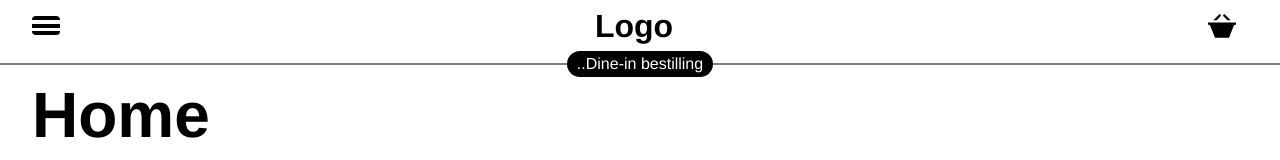
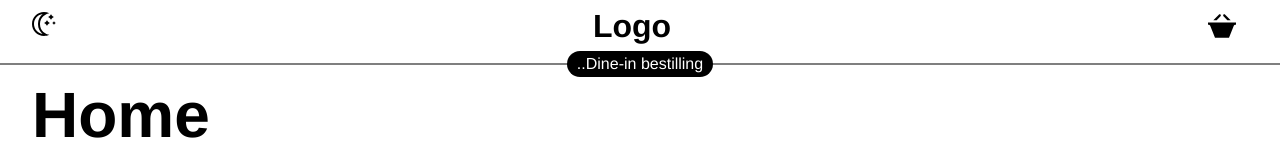
Before and after one commit to rasmusleth/odin-react-shopping-cart, a React (Vite) app: page / in a window 1280 px wide. Shown: the top 160 px of the page. Built offline with nearby package versions, Linux system fonts and the light colour scheme.

Commit message:
Revert "Revert back to state before dark-mode changes"
This reverts commit 97ddb5c6893f513dafd41fc1fe2e1e10b1bd83a9.

```diff
--- a/src/App.jsx
+++ b/src/App.jsx
@@ -11,6 +11,16 @@ function App() {
   const [cartLength, setCartLength] = useState(0);
   const [modalIsOpen, setModalIsOpen] = useState(false);
   const [selectedItem, setSelectedItem] = useState(null);
+
+  const [darkMode, setDarkMode] = useState(false);
+
+  useEffect(() => {
+    document.documentElement.style.colorScheme = darkMode ? "dark" : "light";
+  }, [darkMode]);
+
+  const toggleDarkMode = () => {
+    setDarkMode(!darkMode);
+  };
 
   const isMenu = useMatch("/menu");
   const isCart = useMatch("/cart");
@@ -36,11 +46,13 @@ function App() {
     handleBodyOnModalOpen(modalIsOpen);
   }, [modalIsOpen]);
 
-  console.log("Selected item: ", selectedItem);
-
   return (
     <>
-      <Navigation cartLength={cartLength} />
+      <Navigation
+        cartLength={cartLength}
+        onColorChange={toggleDarkMode}
+        darkMode={darkMode}
+      />
       <main>
         <Outlet
           context={{
--- a/src/assets/global.css
+++ b/src/assets/global.css
@@ -4,7 +4,7 @@
   font-family: Helvetica, system-ui, Avenir, Helvetica, Arial, sans-serif;
   font-weight: 400;
 
-  color-scheme: light;
+  color-scheme: light dark;
 
   font-synthesis: none;
   text-rendering: optimizeLegibility;
@@ -28,6 +28,18 @@
   --color-danger: rgb(214, 24, 24);
   --color-danger-600: hsl(0, 80%, 30%);
   --color-danger-05: rgb(214, 24, 24, 0.5);
+}
+
+@media (perfers-color-scheme: dark) {
+  :root {
+    --color-neutral: #000000;
+    --color-neutral-08: rgba(0, 0, 0, 0.816);
+    --color-neutral-200: hsl(0, 0%, 05%);
+    --color-neutral-600: hsl(0, 0%, 70%);
+    --color-neutral-900: #ffffff;
+    --color-primary: red;
+    font-weight: bold;
+  }
 }
 
 #root {
--- a/src/components/Navigation/Navigation.jsx
+++ b/src/components/Navigation/Navigation.jsx
@@ -2,17 +2,40 @@ import PropTypes from "prop-types";
 import { Link } from "react-router-dom";
 import styles from "./navigation.module.css";
 
-const Navigation = ({ cartLength }) => {
+const Navigation = ({ cartLength, onColorChange, darkMode }) => {
   return (
     <header>
       <nav className={styles.navBar}>
-        <Link to={"/menu"}>
+        {/* <Link to={"/"}>
           <button className={styles.menuIcon}>
             <div className={styles.menuIconBar}></div>
             <div className={styles.menuIconBar}></div>
             <div className={styles.menuIconBar}></div>
           </button>
-        </Link>
+        </Link> */}
+        <button type="button" onClick={onColorChange}>
+          {darkMode ? (
+            <svg
+              xmlns="http://www.w3.org/2000/svg"
+              width="1.5rem"
+              height="1.5rem"
+              viewBox="0 0 24 24"
+              fill="currentColor"
+            >
+              <path d="M12 10.999c1.437.438 2.562 1.564 2.999 3.001.44-1.437 1.565-2.562 3.001-3-1.436-.439-2.561-1.563-3.001-3-.437 1.436-1.562 2.561-2.999 2.999zm8.001.001c.958.293 1.707 1.042 2 2.001.291-.959 1.042-1.709 1.999-2.001-.957-.292-1.707-1.042-2-2-.293.958-1.042 1.708-1.999 2zm-1-9c-.437 1.437-1.563 2.562-2.998 3.001 1.438.44 2.561 1.564 3.001 3.002.437-1.438 1.563-2.563 2.996-3.002-1.433-.437-2.559-1.564-2.999-3.001zm-7.001 22c-6.617 0-12-5.383-12-12s5.383-12 12-12c1.894 0 3.63.497 5.37 1.179-2.948.504-9.37 3.266-9.37 10.821 0 7.454 5.917 10.208 9.37 10.821-1.5.846-3.476 1.179-5.37 1.179z" />
+            </svg>
+          ) : (
+            <svg
+              xmlns="http://www.w3.org/2000/svg"
+              width="1.5rem"
+              height="1.5rem"
+              viewBox="0 0 24 24"
+              fill="currentColor"
+            >
+              <path d="M10.719 2.082c-2.572 2.028-4.719 5.212-4.719 9.918 0 4.569 1.938 7.798 4.548 9.895-4.829-.705-8.548-4.874-8.548-9.895 0-5.08 3.808-9.288 8.719-9.918zm1.281-2.082c-6.617 0-12 5.383-12 12s5.383 12 12 12c1.894 0 3.87-.333 5.37-1.179-3.453-.613-9.37-3.367-9.37-10.821 0-7.555 6.422-10.317 9.37-10.821-1.74-.682-3.476-1.179-5.37-1.179zm0 10.999c1.437.438 2.562 1.564 2.999 3.001.44-1.437 1.565-2.562 3.001-3-1.436-.439-2.561-1.563-3.001-3-.437 1.436-1.562 2.561-2.999 2.999zm8.001.001c.958.293 1.707 1.042 2 2.001.291-.959 1.042-1.709 1.999-2.001-.957-.292-1.707-1.042-2-2-.293.958-1.042 1.708-1.999 2zm-1-9c-.437 1.437-1.563 2.562-2.998 3.001 1.438.44 2.561 1.564 3.001 3.002.437-1.438 1.563-2.563 2.996-3.002-1.433-.437-2.559-1.564-2.999-3.001z" />
+            </svg>
+          )}
+        </button>
         <Link to={"/"}>
           <div className={styles.logo}>Logo</div>
         </Link>
@@ -49,6 +72,8 @@ const Navigation = ({ cartLength }) => {
 
 Navigation.propTypes = {
   cartLength: PropTypes.number.isRequired,
+  onColorChange: PropTypes.func.isRequired,
+  darkMode: PropTypes.bool.isRequired,
 };
 
 export default Navigation;
```
